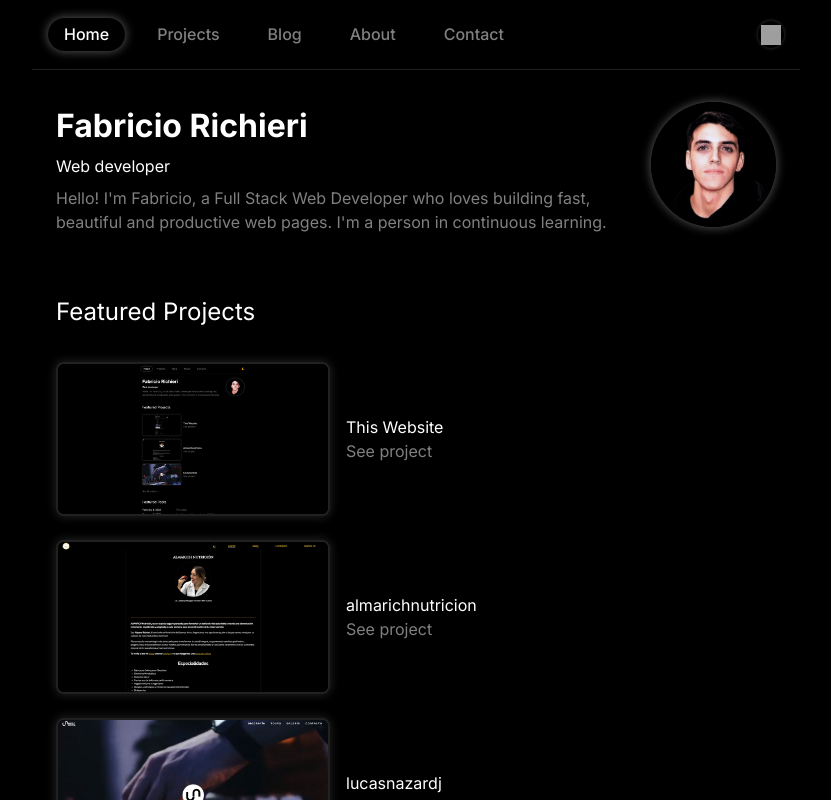
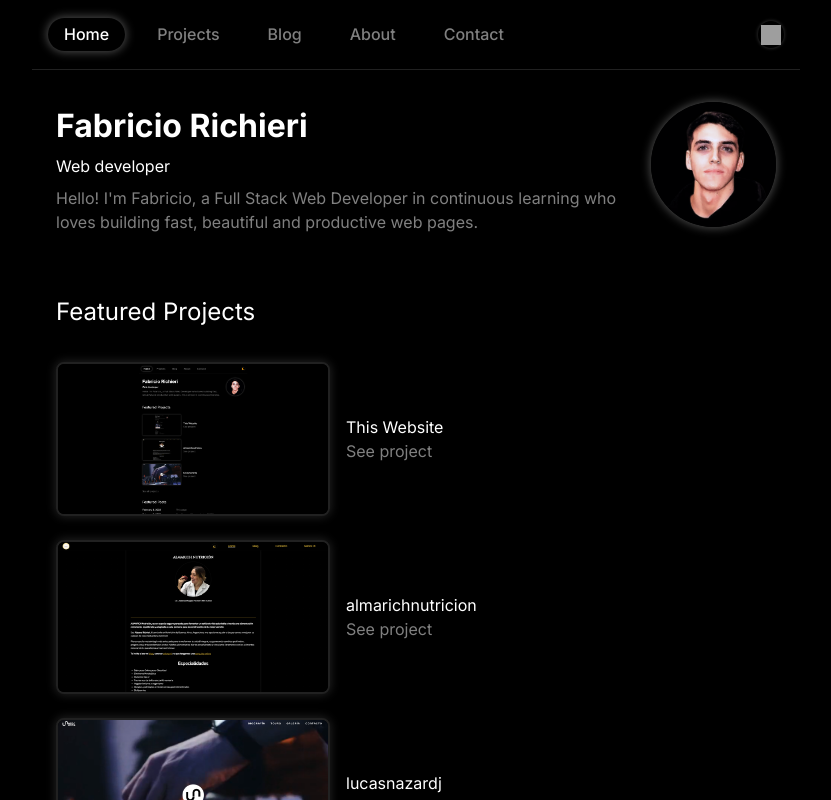
Before and after one commit to farichieri/frichieri.dev, a Next.js app: page / in a window 1280 px wide. Shown: the top 800 px of the page, without its empty margins (224-1055 px from the left). Built offline with nearby package versions, Linux system fonts and the light colour scheme; grey boxes are pictures that could not be loaded.

Commit message:
improves

```diff
--- a/components/Footer/Footer.tsx
+++ b/components/Footer/Footer.tsx
@@ -51,8 +51,10 @@ const Footer = () => {
         }
 
         li {
-          width: 33%;
-          padding: 0.5rem 2rem;
+          width: 25%;
+          padding: 0.25rem 0rem;
+          text-align: center;
+          background: red;
         }
         .link {
           transition: 0.3s;
--- a/pages/index.tsx
+++ b/pages/index.tsx
@@ -21,9 +21,9 @@ const Page = ({
             <h1 className='name'>Fabricio Richieri</h1>
             <p>Web developer</p>
             <p style={{ color: 'gray' }}>
-              Hello! I&apos;m Fabricio, a Full Stack Web Developer who loves
-              building fast, beautiful and productive web pages. I&apos;m a
-              person in continuous learning.
+              Hello! I&apos;m Fabricio, a Full Stack Web Developer in continuous
+              learning who loves building fast, beautiful and productive web
+              pages.
             </p>
           </div>
           <span className='img--container'>
--- a/utils/myProjects.ts
+++ b/utils/myProjects.ts
@@ -4,7 +4,7 @@ export const myProjects = [
     name: 'This Website',
     slug: 'this-website',
     image: '/images/this-website.png',
-    github: '',
+    github: 'https://github.com/farichieri/frichieri.dev',
     live: 'https://frichieri-dev.vercel.app/',
     languages: 'Next.js, Typescript, React.js, Firebase, mdx & Express',
     stack: 'Front End',
```
